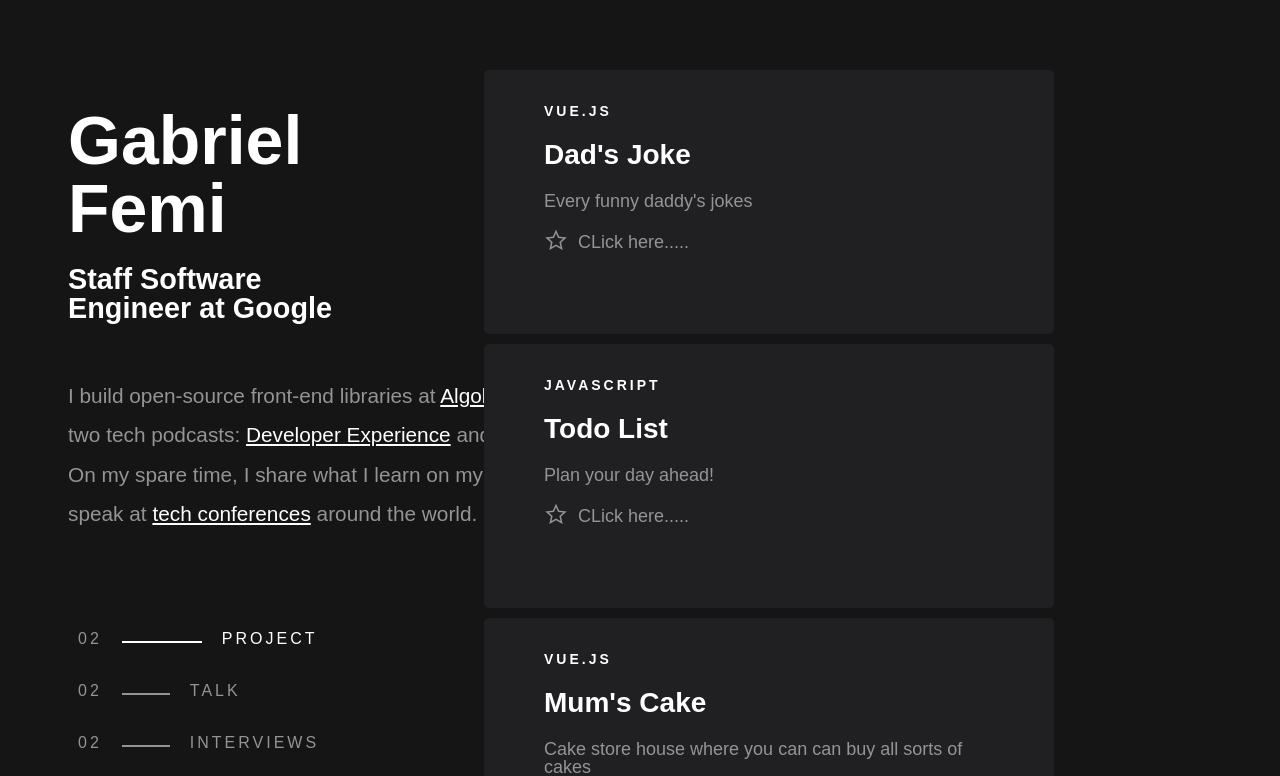
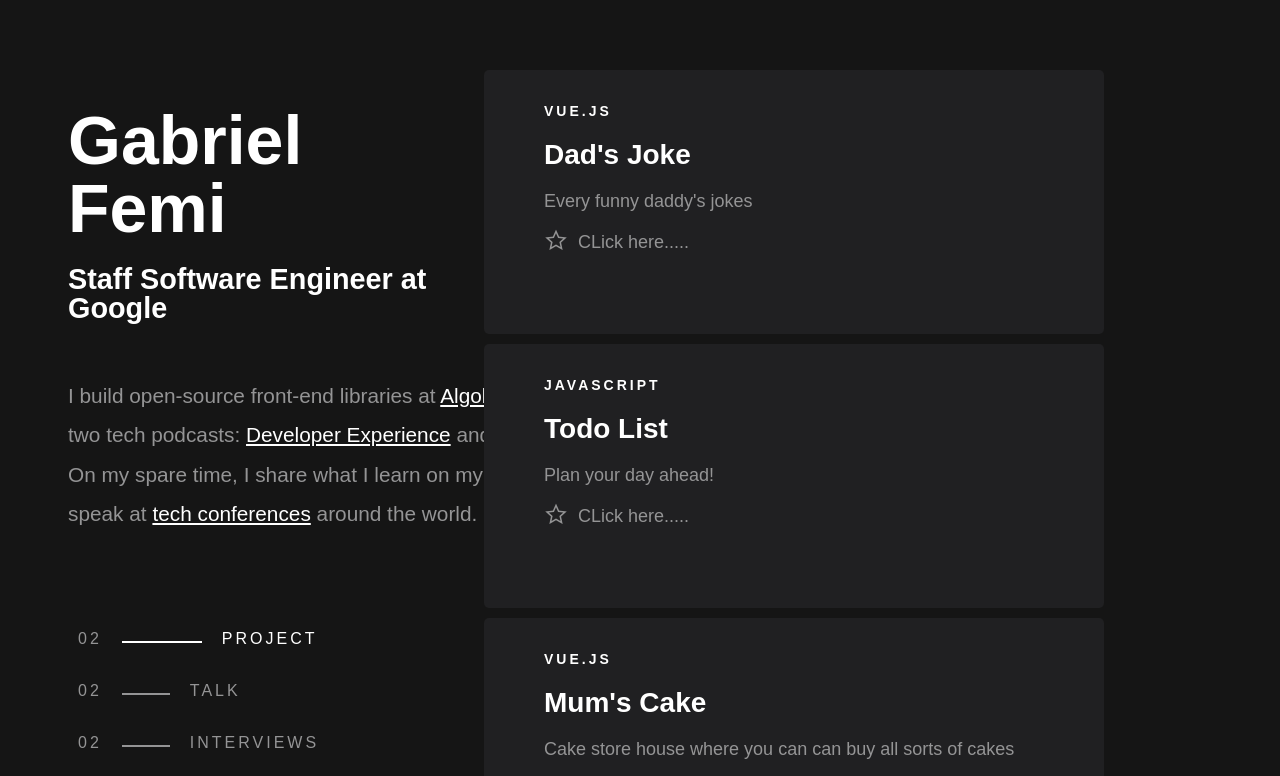
Before and after one commit to femigabriel/my-website, a Vue app: page / in a window 1280 px wide. Shown: the top 776 px of the page. Built offline with nearby package versions, Linux system fonts and the light colour scheme; a web font is replaced by a local one.

Commit message:
updated width of the projects

```diff
--- a/src/App.vue
+++ b/src/App.vue
@@ -70,7 +70,7 @@ body {
   width: 35%;
 }
 .project-work {
-  overflow-y: auto;
+  /* overflow-y: auto; */
   height: 100vh;
   width: 100%;
 }
@@ -104,7 +104,7 @@ body {
   }
 }
 .profile {
-  padding-right: 100px;
+  /* padding-right: 100px; */
 }
 .flex {
   display: flex;
--- a/src/components/ProjectFlex.vue
+++ b/src/components/ProjectFlex.vue
@@ -117,7 +117,8 @@ export default {
 .project-box {
   /* width: 380px;
   height: 50vh; */
-  width: 275px;
+  width: 320px;
+
   background: rgb(32, 32, 34);
   padding-left: 20px;
   /* padding-right: 40px; */
--- a/src/components/ProjectGrid.vue
+++ b/src/components/ProjectGrid.vue
@@ -107,7 +107,7 @@ export default {
 }
 .project-box {
   /* width: 380px; */
-  width: 275px;
+  width: 320px;
   /* height: 50vh; */
   background: rgb(32, 32, 34);
   padding-left: 40px;
--- a/src/components/Projects.vue
+++ b/src/components/Projects.vue
@@ -62,7 +62,7 @@ export default {
   margin: 10px 10px;
 }
 .project-box {
-  width: 570px;
+  width: 620px;
   height: 33vh;
   background: rgb(32, 32, 34);
   padding-left: 60px;
@@ -74,7 +74,7 @@ export default {
 }
 .project-box:hover {
   /* width: 790px; */
-  height: 30vh;
+  height: 35vh;
   transform: scale(1.3);
   box-shadow: 2px 9px 19px 15px #0000001f;
   -webkit-transition: all 200ms ease-in;
```
